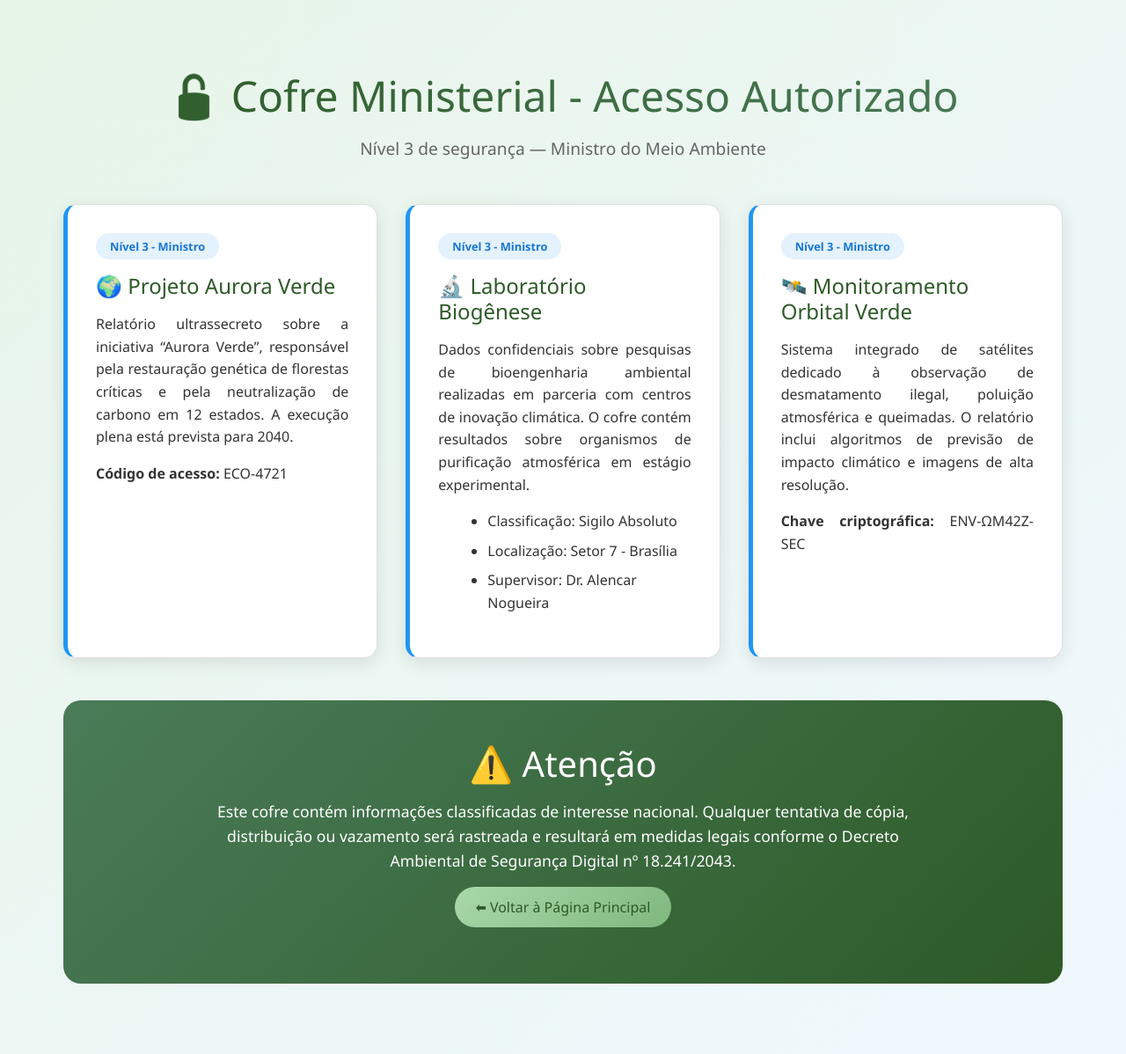
After one commit to Reifz/esqueletoDjangoReconhecimento, a Django app: page /cofre/ in a window 1280 px wide. The commit adds this page. Shown: the whole page at 88% size. Run offline with Django 5.2, Linux system fonts and the light colour scheme.

Commit message:
fix: Adicionando nova rota do cofre

```diff
--- /dev/null
+++ b/core/templates/core/cofre.html
@@ -0,0 +1,63 @@
+{% extends 'core/base.html' %}
+
+{% block title %}
+    Cofre Ministerial - Acesso Exclusivo
+{% endblock title %}
+
+{% block content %}
+<div class="container cofre-container">
+    <div class="main-title">
+        <h1>🔓 Cofre Ministerial - Acesso Autorizado</h1>
+        <p>Nível 3 de segurança — Ministro do Meio Ambiente</p>
+    </div>
+
+    <div class="content-grid">
+        <div class="content-card nivel-ministro">
+            <span class="nivel-badge badge-ministro">Nível 3 - Ministro</span>
+            <h2>🌍 Projeto Aurora Verde</h2>
+            <p>
+                Relatório ultrassecreto sobre a iniciativa “Aurora Verde”, responsável pela
+                restauração genética de florestas críticas e pela neutralização de carbono
+                em 12 estados. A execução plena está prevista para 2040.
+            </p>
+            <p><strong>Código de acesso:</strong> ECO-4721</p>
+        </div>
+
+        <div class="content-card nivel-ministro">
+            <span class="nivel-badge badge-ministro">Nível 3 - Ministro</span>
+            <h2>🔬 Laboratório Biogênese</h2>
+            <p>
+                Dados confidenciais sobre pesquisas de bioengenharia ambiental realizadas
+                em parceria com centros de inovação climática. O cofre contém resultados
+                sobre organismos de purificação atmosférica em estágio experimental.
+            </p>
+            <ul>
+                <li>Classificação: Sigilo Absoluto</li>
+                <li>Localização: Setor 7 - Brasília</li>
+                <li>Supervisor: Dr. Alencar Nogueira</li>
+            </ul>
+        </div>
+
+        <div class="content-card nivel-ministro">
+            <span class="nivel-badge badge-ministro">Nível 3 - Ministro</span>
+            <h2>🛰️ Monitoramento Orbital Verde</h2>
+            <p>
+                Sistema integrado de satélites dedicado à observação de desmatamento ilegal,
+                poluição atmosférica e queimadas. O relatório inclui algoritmos de previsão
+                de impacto climático e imagens de alta resolução.
+            </p>
+            <p><strong>Chave criptográfica:</strong> ENV-ΩM42Z-SEC</p>
+        </div>
+    </div>
+
+    <div class="highlight-section">
+        <h2>⚠️ Atenção</h2>
+        <p>
+            Este cofre contém informações classificadas de interesse nacional.
+            Qualquer tentativa de cópia, distribuição ou vazamento será rastreada
+            e resultará em medidas legais conforme o Decreto Ambiental de Segurança Digital nº 18.241/2043.
+        </p>
+        <a href="/" class="btn">⬅ Voltar à Página Principal</a>
+    </div>
+</div>
+{% endblock content %}
--- a/core/templates/core/home.html
+++ b/core/templates/core/home.html
@@ -16,6 +16,9 @@
             {% if user.is_superuser and user.is_staff %}
               <a class="link-light" href="/admin">Administrador</a>
             {% endif %}
+            {% if user.nivel_acesso == '3' %}
+              <a class="link-light" href="/cofre">Cofre</a>
+            {% endif %}
           </div>
       </nav>
     </header>
--- a/core/urls.py
+++ b/core/urls.py
@@ -10,4 +10,5 @@ urlpatterns = [
     path('logout/', views.logout_view, name='logout'),
     path('edit/<int:id>', views.edit_view, name='edit'),
     path('recognize/', views.recognize_view, name='recognize'),
+    path('cofre/', views.cofre_view, name='cofre')
 ]
--- a/core/views.py
+++ b/core/views.py
@@ -274,3 +274,6 @@ def edit_view(request, id):
             return redirect("core:home")
 
     return render(request, 'core/edit.html', {'user': user})
+
+def cofre_view(request):
+    return render(request, 'core/cofre.html')
```
